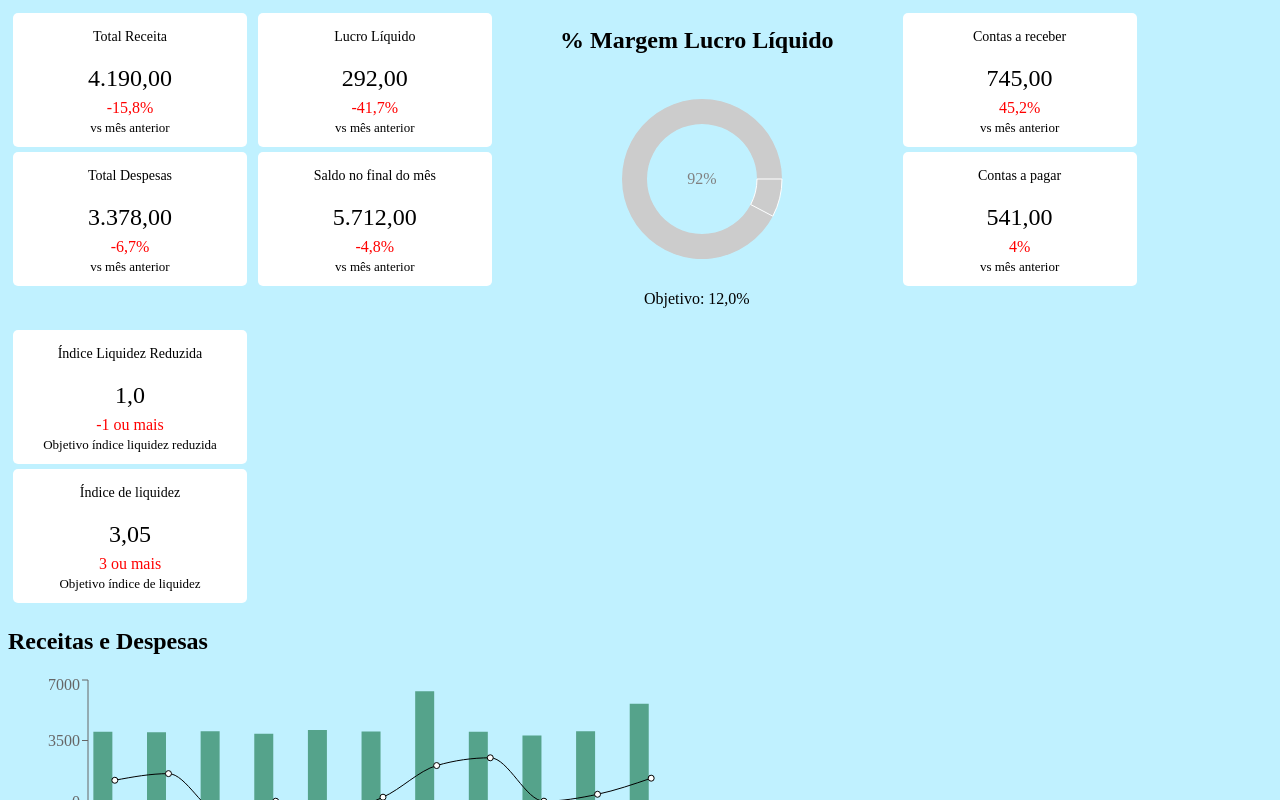
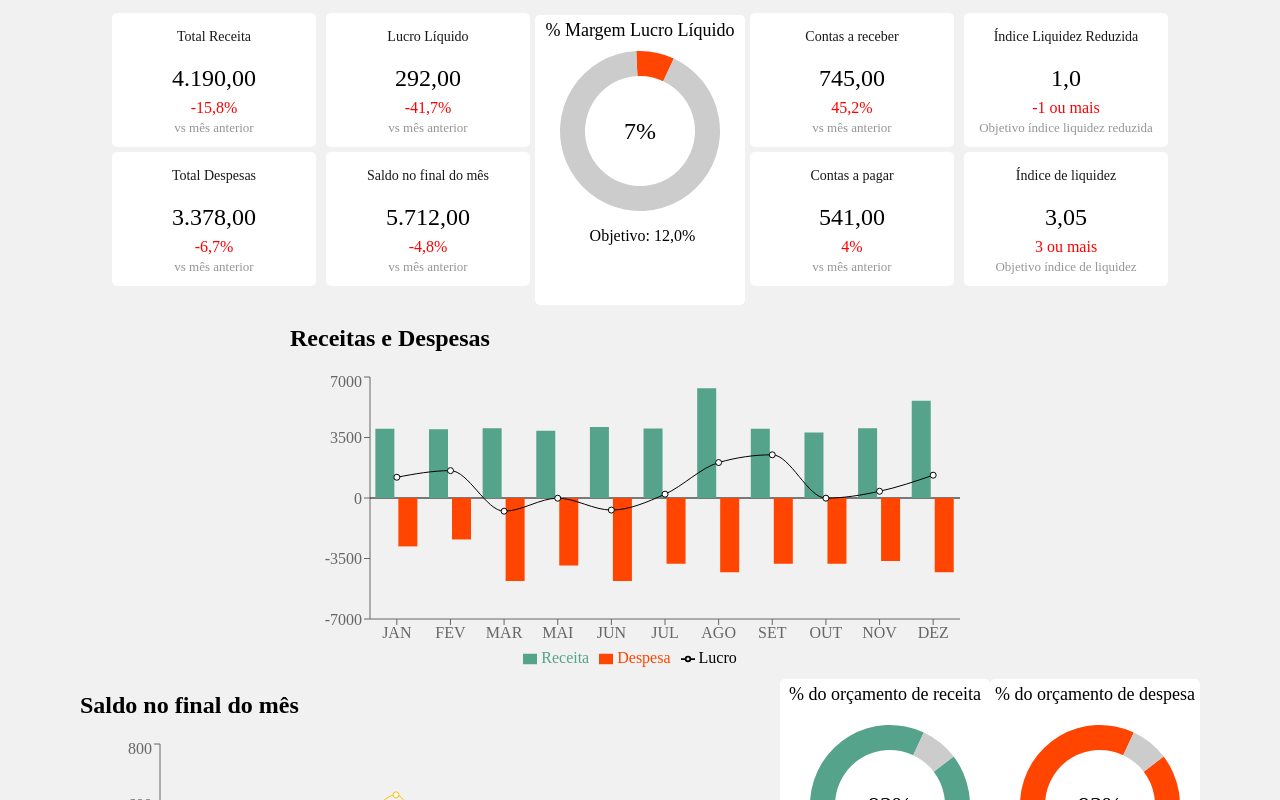
Before and after one commit to lugsdev/dashboard-financas, a React (Create React App) app: page / in a window 1280 px wide. Shown: the top 800 px of the page. Built offline with nearby package versions, Linux system fonts and the light colour scheme.

Commit message:
Melhoria do PieChart

```diff
--- a/src/App.css
+++ b/src/App.css
@@ -1,3 +1,3 @@
 body{
-    background-color: rgb(192, 241, 255);
+    background-color: rgb(241, 241, 241);
 }
--- a/src/components/Dashboard.js
+++ b/src/components/Dashboard.js
@@ -1,49 +1,63 @@
-import OrcamentoReceita from "./OrcamentoReceita";
+import PieChartCustom from "./PieChartCustom";
 import BarChartReceitas from "./ReceitasDespesas";
 import SaldoMes from "./SaldoMes";
 import InfoBlock from "./InfoBlock";
 import styles from "./Dashboard.module.css"
 import Grid from '@mui/material/Grid';
 
+const dataReceita = [
+    { name: "Orçamento de Receita%", value: 6000, percent: 92},
+    { name: "Outros", value: 500, percent: 8},
+  ];
+const dataDespesa = [
+    { name: "Orçamento de Despesa%", value: 6000, percent: 93 },
+    { name: "Outros", value: 500, percent: 7 },
+  ];
+const dataLucro = [
+    { name: "Margem de Lucro%", value: 500, percent: 7 },
+    { name: "Outros", value: 6000, percent: 93 },
+  ];
+
 function Dashboard(){
+
     return(
         <div className={styles.Dashboard}>
 
             <div className={styles.DashSuperior}>
 
-             <Grid container spacing={0.1}>
+             <Grid container spacing={0} >
 
-                <Grid item xs="auto">
+                <Grid item>
                    <InfoBlock tittle={"Total Receita"} valor={"4.190,00"} info={"-15,8%"} tip={"vs mês anterior"}/>
                    <InfoBlock tittle={"Total Despesas"} valor={"3.378,00"} info={"-6,7%"} tip={"vs mês anterior"}/>
 
                 </Grid>
 
-                <Grid item xs="auto">
+                <Grid item>
                     <InfoBlock tittle={"Lucro Líquido"} valor={"292,00"} info={"-41,7%"} tip={"vs mês anterior"}/>
                     <InfoBlock tittle={"Saldo no final do mês"} valor={"5.712,00"} info={"-4,8%"} tip={"vs mês anterior"}/>
                 </Grid>
 
                 <div className={styles.SupMeio}>
-                    <OrcamentoReceita tittle={"% Margem Lucro Líquido"} cor={"#CCCCCC"} descricao1={"Objetivo: 12,0%"}/>
+                    <PieChartCustom tittle={"% Margem Lucro Líquido"} cor={"#FF4500"} descricao1={"Objetivo: 12,0%"} largura={190} altura={170} data={dataLucro}/>
                 </div>
 
-               <Grid item xs="auto">
+               <Grid item>
                     <InfoBlock tittle={"Contas a receber"} valor={"745,00"} info={"45,2%"} tip={"vs mês anterior"}/>
                     <InfoBlock tittle={"Contas a pagar"} valor={"541,00"} info={"4%"} tip={"vs mês anterior"}/>
                </Grid>
 
-               <Grid item xs="auto">
-                <InfoBlock tittle={"Índice Liquidez Reduzida"} valor={"1,0"} info={"-1 ou mais"} tip={"Objetivo índice liquidez reduzida"}/>
-                <InfoBlock tittle={"Índice de liquidez"} valor={"3,05"} info={"3 ou mais"} tip={"Objetivo índice de liquidez"}/>
+               <Grid item>
+                    <InfoBlock tittle={"Índice Liquidez Reduzida"} valor={"1,0"} info={"-1 ou mais"} tip={"Objetivo índice liquidez reduzida"}/>
+                    <InfoBlock tittle={"Índice de liquidez"} valor={"3,05"} info={"3 ou mais"} tip={"Objetivo índice de liquidez"}/>
                </Grid>
             </Grid>
             </div>
 
             <BarChartReceitas tittle={"Receitas e Despesas"}/>
             <SaldoMes tittle={"Saldo no final do mês"}/>
-            <OrcamentoReceita tittle={"% do orçamento de receita"} cor={"#55A38B"} descricao1={"Orçamento: 60.000,00"} descricao2={"Balanço: -55.810,00"}/>
-            <OrcamentoReceita tittle={"% do orçamento de despesas"} cor={"#FF4500"} descricao1={"Orçamento: 42.000,00"} descricao2={"Balanço: -38.622,00"}/>
+            <PieChartCustom tittle={"% do orçamento de receita"} cor={"#55A38B"} descricao1={"Orçamento: 60.000,00"} descricao2={"Balanço: -55.810,00"} largura={200} altura={190} data={dataReceita}/>
+            <PieChartCustom tittle={"% do orçamento de despesa"} cor={"#FF4500"} descricao1={"Orçamento: 42.000,00"} descricao2={"Balanço: -38.622,00"} largura={200} altura={190} data={dataDespesa}/>
 
         </div>
     )
--- a/src/components/Dashboard.module.css
+++ b/src/components/Dashboard.module.css
@@ -17,9 +17,16 @@
 
 .SupMeio{
     text-align: center;
-    font-size: 16px;
+    border-radius: 50%;
 }
 
-.SupMeio descricao1{
-    font-size: 12px;
+
+.Dashboard{
+    display: flex;
+    flex-wrap: wrap;
+    justify-content: center;
 }
+
+.div:hover{
+    transform: scale(1.5);
+}
--- a/src/components/InfoBlock.module.css
+++ b/src/components/InfoBlock.module.css
@@ -1,6 +1,6 @@
 
 .bloco{
-    width: 230px;
+    width: 200px;
     height: 130px;
     padding: 2px;
     background-color: white;
@@ -12,7 +12,16 @@
 .titulo{
     font-weight: 200;
     font-size: 14px;
+    color: rgb(24, 24, 24);
  }
+
+.titulo h3::after{
+    content: "";
+    display: inline-block;
+    width: 200px;
+    height: 4px;
+    background-color:  rgb(255, 0, 0);
+}
 
 .valor{
     font-weight: 300;
@@ -27,4 +36,5 @@
     font-size: 13px;
     font-weight: 100;
     margin-top: -13px;
+    color: rgb(149, 149, 149);
 }
--- a/src/components/OrcamentoReceita.js
+++ /dev/null
@@ -1,85 +0,0 @@
-import React, { useCallback, useState } from "react";
-import { PieChart, Pie, Sector } from "recharts";
-
-const data = [
-  { name: "92%", value: 60000},
-  { name: "8%", value: 5000 }
-];
-
-const renderActiveShape = (props) => {
-  const RADIAN = Math.PI / 180;
-  const {
-    cx,
-    cy,
-    midAngle,
-    innerRadius,
-    outerRadius,
-    startAngle,
-    endAngle,
-    fill,
-    payload,
-    percent,
-    value
-  } = props;
-  const sin = Math.sin(-RADIAN * midAngle);
-  const cos = Math.cos(-RADIAN * midAngle);
-  const sx = cx + (outerRadius + 10) * cos;
-  const sy = cy + (outerRadius + 10) * sin;
-  const mx = cx + (outerRadius + 30) * cos;
-  const my = cy + (outerRadius + 30) * sin;
-  const ex = mx + (cos >= 0 ? 1 : -1) * 22;
-  const ey = my;
-  const textAnchor = cos >= 0 ? "start" : "end";
-
-  return (
-    <g>
-      <text x={cx} y={cy} dy={5} textAnchor="middle" fill="#808080">
-        {payload.name}
-      </text>
-      <Sector
-        cx={cx}
-        cy={cy}
-        innerRadius={innerRadius}
-        outerRadius={outerRadius}
-        startAngle={startAngle}
-        endAngle={endAngle}
-        fill={fill}
-      />
-    </g>
-  );
-};
-
-export default function OrcamentoReceita({tittle, cor, descricao1, descricao2}) {
-  const [activeIndex, setActiveIndex] = useState(0);
-  const onPieEnter = useCallback(
-    (_, index) => {
-      setActiveIndex(index);
-    },
-    [setActiveIndex]
-  );
-
-  return (
-    <div>
-       <h2>{tittle}</h2>
-    <PieChart width={400} height={200}>
-      <Pie
-        activeIndex={activeIndex}
-        activeShape={renderActiveShape}
-        data={data}
-        cx={200}
-        cy={100}
-        innerRadius={55}
-        outerRadius={80}
-        fill={cor}
-        dataKey="value"
-        onMouseEnter={onPieEnter}
-      />
-
-    </PieChart>
-        <div>
-            <p>{descricao1}</p>
-            <p>{descricao2}</p>
-        </div>
-    </div>
-  );
-}
--- /dev/null
+++ b/src/components/PieChartCustom.js
@@ -0,0 +1,90 @@
+import { PieChart, Pie, Sector } from "recharts";
+import styles from "./PieChartCustom.module.css"
+
+
+const renderActiveShape = function (props){
+  const {
+    cx,
+    cy,
+    innerRadius,
+    outerRadius,
+    startAngle,
+    endAngle,
+    fill,
+    payload
+  } = props;
+
+  return (
+    <g>
+      <text x={cx} y={cy} dy={8} textAnchor="middle"  fill={"black"}>
+        {payload.percent + "%"}
+      </text>
+      <Sector
+        cx={cx}
+        cy={cy}
+        innerRadius={innerRadius}
+        outerRadius={outerRadius}
+        startAngle={startAngle}
+        endAngle={endAngle}
+        fill={fill}
+      />
+    </g>
+  );
+};
+
+const renderInactiveShape = function (props){
+  const {
+    cx,
+    cy,
+    innerRadius,
+    outerRadius,
+    startAngle,
+    endAngle,
+  } = props;
+  return (
+      <g>
+        <Sector
+          cx={cx}
+          cy={cy}
+          innerRadius={innerRadius}
+          outerRadius={outerRadius}
+          startAngle={startAngle}
+          endAngle={endAngle}
+          fill="#CCCCCC"
+        />
+      </g>
+    );
+  }
+
+export default function PieChartCustom({tittle, cor, descricao1, descricao2, largura, altura, data}) {
+
+
+  return (
+    <div className={styles.PieChartCustom}>
+       <h2>{tittle}</h2>
+
+      <PieChart width={largura} height={altura}>
+      <Pie
+        activeIndex={0}
+        activeShape={renderActiveShape}
+        inactiveShape={renderInactiveShape}
+        data={data}
+        cx={ largura / 2 }
+        cy={ altura / 2 }
+        innerRadius={55}
+        outerRadius={80}
+        fill={cor}
+        dataKey="value"
+        startAngle={65}
+        endAngle={425}
+      />
+    </PieChart>
+
+        <div>
+            <p>{descricao1}</p>
+            <p>{descricao2}</p>
+        </div>
+
+    </div>
+  );
+}
--- /dev/null
+++ b/src/components/PieChartCustom.module.css
@@ -0,0 +1,27 @@
+.PieChartCustom{
+    background-color: white;
+    padding: 5px;
+    border-radius: 5px;
+    margin-top: 7px;
+    width: 200px;
+    height: 280px
+}
+
+.PieChartCustom h2{
+    font-size: 18px;
+    font-weight: 400;
+    margin-top: 0;
+    margin-bottom: 0;
+    text-align: center;
+}
+
+
+
+.PieChartCustom p{
+    margin-left: 5px;
+    margin-bottom: 0;
+}
+
+.PieChartCustom text{
+    font-size: 24px;
+}
```
